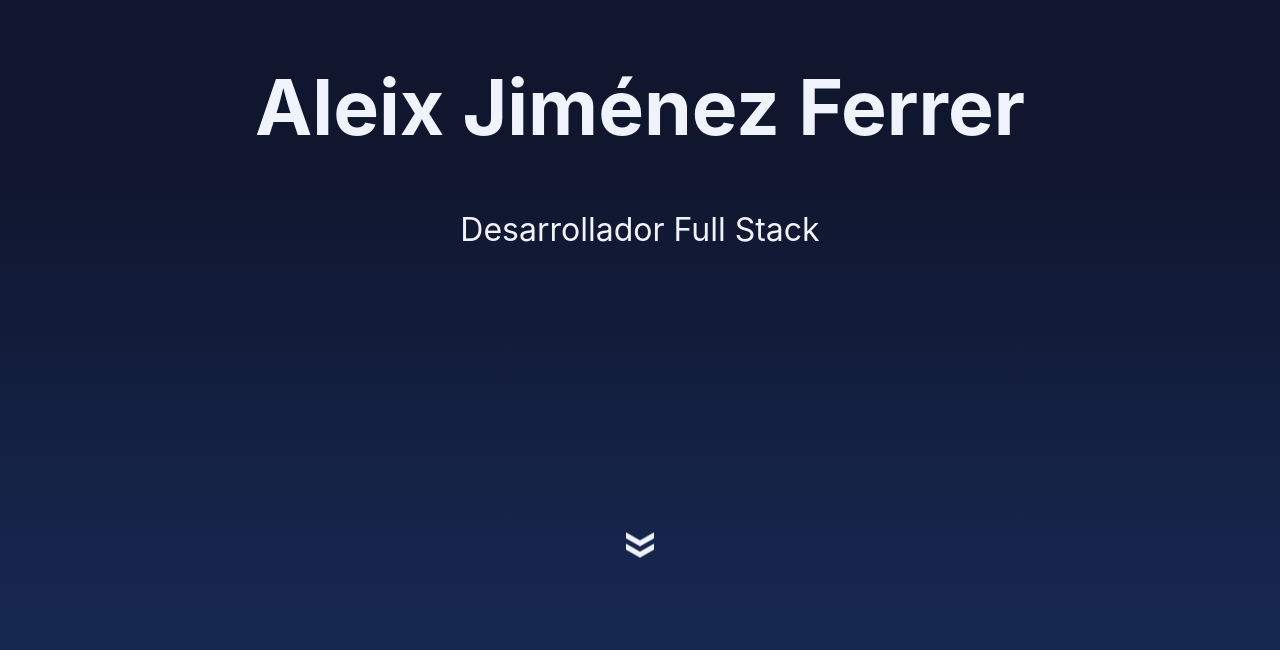
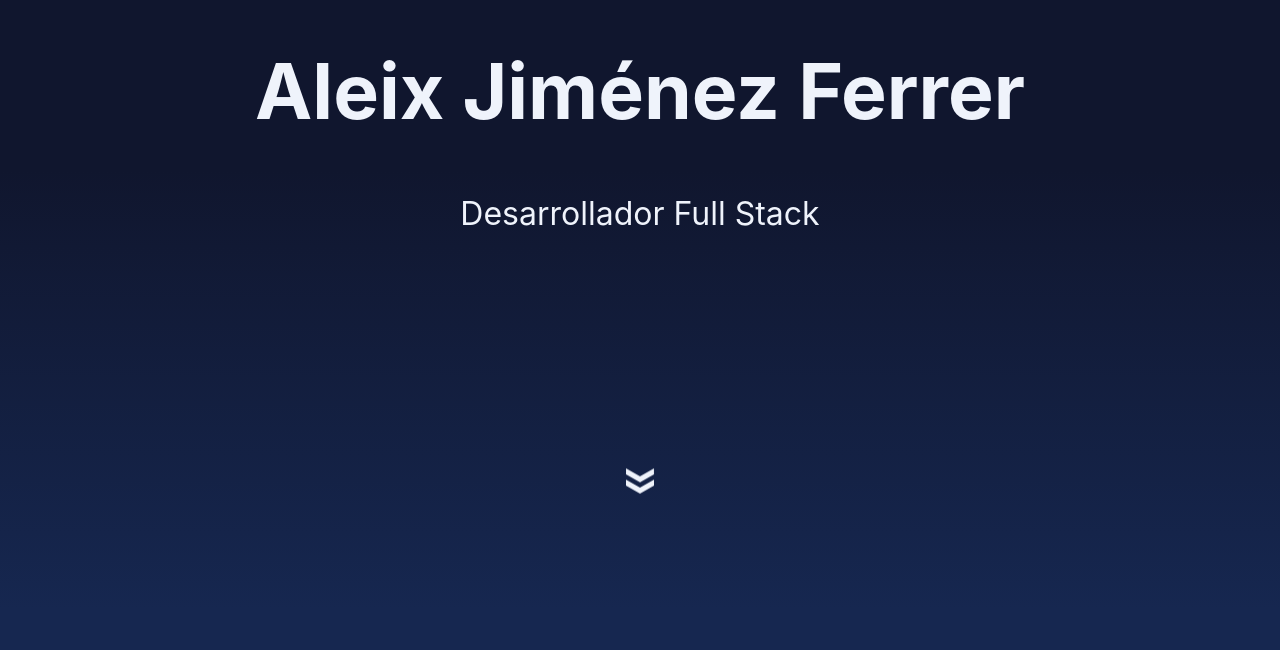
Before and after one commit to aleixjf/curriculum-vitae, a website built with Parcel: page src/index.html in a window 1280 px wide. Shown: the part 150-800 px from the top of the page. Built offline with nearby package versions, Linux system fonts and the light colour scheme; some packages are replaced by stand-ins of ours.

Commit message:
Updated Landing margins

```diff
--- a/src/assets/styles/_components.scss
+++ b/src/assets/styles/_components.scss
@@ -23,10 +23,10 @@ Most of the code. Wrapping and constraining elements.
   );
 
   .landing-center {
-    margin-top: 35vh;
+    margin-top: 30vh;
 
     @media screen and (min-width: $smallScreenWidth) and (max-height: 800px) {
-      margin-top: 20vh;
+      margin-top: 18vh;
     }
 
     .landing-name {
@@ -50,7 +50,7 @@ Most of the code. Wrapping and constraining elements.
   justify-content: center;
   width: $scroll-indicator-size*7;
   height: $scroll-indicator-size*8;
-  margin-bottom: 10vh;
+  margin-bottom: 18vh;
   margin-left: auto;
   margin-right: auto;
 }
```
